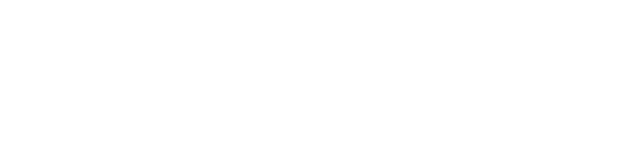
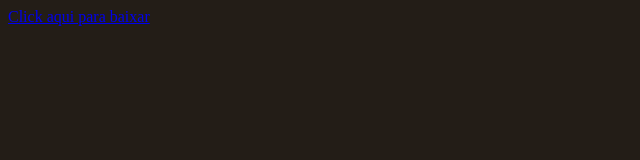
Before and after one commit to Diegoalcantaradev/portfolio, a plain HTML site: page index.html in a window 1280 px wide. Shown: the whole page, without its empty margins (0-640 px from the left). Drawn offline with Linux system fonts and the light colour scheme; files that its build step writes are made by us from their sources.

Commit message:
feat-curriculo

```diff
--- a/index.html
+++ b/index.html
@@ -4,8 +4,9 @@
     <meta charset="UTF-8">
     <meta name="viewport" content="width=device-width, initial-scale=1.0">
     <title>DiegoalcantaraDev</title>
+    <link rel="stylesheet" href="style.css">
 </head>
 <body>
-
+    <a href="CurriculoDiegoAlcantara.pdf">Click aqui para baixar</a>
 </body>
 </html>
--- /dev/null
+++ b/style/style.css
@@ -0,0 +1,3 @@
+body{
+    background-color: #231d17;
+}
```
Also changed, not shown: 1 other file.
